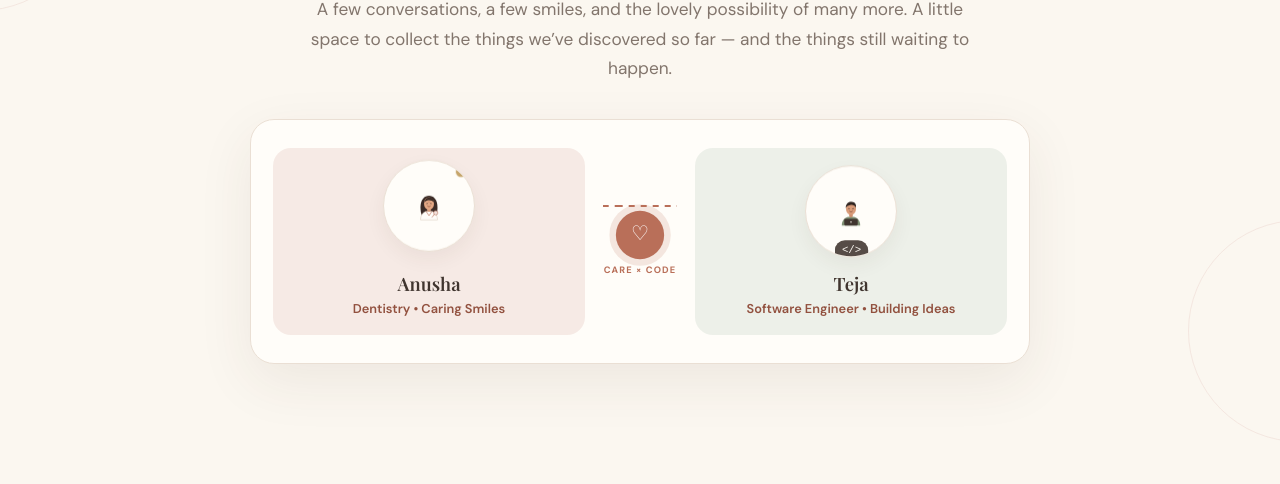
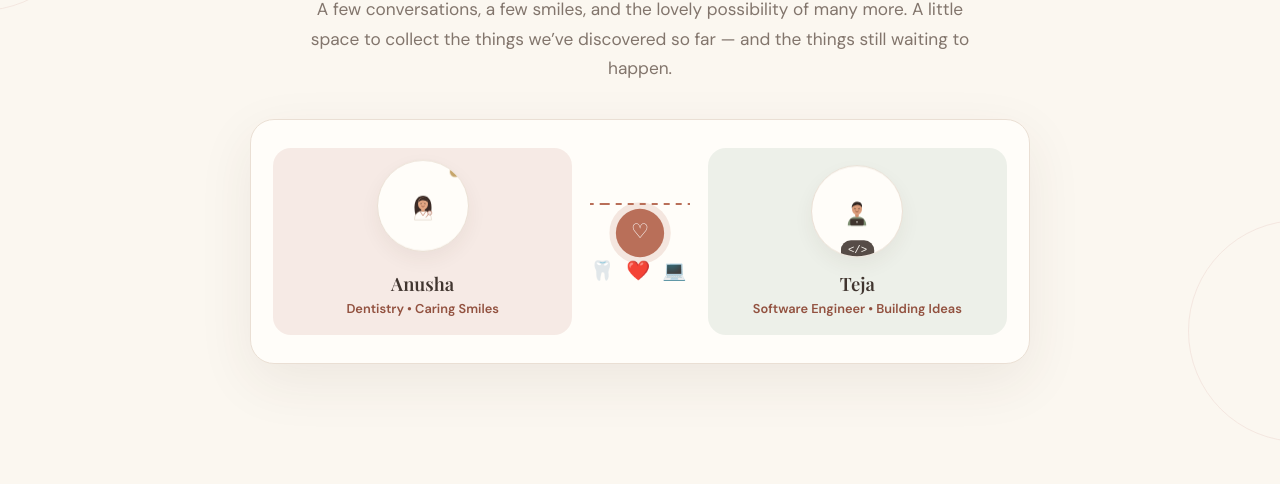
Before and after one commit to SAITEJANALLURI/anushaxteja, a plain HTML site: page index.html in a window 1280 px wide. Shown: the part 316-800 px from the top of the page. Drawn offline with nearby package versions, Linux system fonts and the light colour scheme.

Commit message:
updates the emojis

```diff
--- a/index.html
+++ b/index.html
@@ -65,7 +65,7 @@
         <div class="duo-bridge">
           <div class="bridge-line"></div>
           <div class="bridge-heart">♡</div>
-          <span class="eyebrow" style="font-size:.58rem;letter-spacing:.12em" data-i18n="duo.caption">Care × Code</span>
+          <span class="eyebrow bridge-caption" role="img" aria-label="Care, love and code">🦷 ❤️ 💻</span>
         </div>
 
         <div class="duo-node teja-node">
--- a/script.js
+++ b/script.js
@@ -32,7 +32,7 @@ const translations = {
     "duo.caption": "చిరునవ్వుల సంరక్షణ & కోడ్",
 
     "home.eyebrow": "ఇంటర్నెట్‌లో ఒక చిన్న అందమైన చోటు",
-    "home.title": "మా చిన్న కథ.",
+    "home.title": "మా చిన్న కథ",
     "home.lead": "కొన్ని మాటలు, కొన్ని చిరునవ్వులు, ఇంకా ఎన్నో మధుర క్షణాల ఆశ. ఇప్పటివరకు మేము తెలుసుకున్న విషయాలు — మరియు ముందున్న అందమైన ప్రయాణం.",
     "home.sec1.eyebrow": "ఒక కొత్త అధ్యాయం",
     "home.sec1.title": "చిన్న చిన్న క్షణాల్లోనే అనుబంధం పెరుగుతుంది.",
@@ -59,7 +59,7 @@ const translations = {
     "home.card4.p": "కలిసి చూడాలనుకునే భారతదేశంలోని అందమైన ప్రాంతాలు.",
 
     "story.eyebrow": "కుటుంబాలు కలిపిన ఒక అందమైన ఆరంభం",
-    "story.title": "అంతా ఎలా మొదలైంది.",
+    "story.title": "అంతా ఎలా మొదలైంది?",
     "story.lead": "రెండు కుటుంబాలు, దగ్గరగా ఉన్న రెండు ఊర్లు, మరియు ఒక కొత్త అధ్యాయానికి తలుపు తెరిచిన ఒక చిన్న పరిచయం.",
     "story.conn.eyebrow": "మొదటి పరిచయం",
     "story.conn.title": "ఒక ఆత్మీయ పలకరింపు.",
@@ -100,7 +100,7 @@ const translations = {
     "story.end.btn": "మా కుటుంబాలను కలవండి",
 
     "fam.eyebrow": "మా ఆరంభం వెనుక ఉన్న ఆత్మీయులు",
-    "fam.title": "రెండు కుటుంబాలు. ఒకే కథ.",
+    "fam.title": "రెండు కుటుంబాలు ఒకే కథ",
     "fam.lead": "మమ్మల్ని తీర్చిదిద్ది, ప్రోత్సహించి, ఈ కొత్త అధ్యాయానికి మార్గం వేసిన మా కుటుంబ సభ్యులకు చిరు కృతజ్ఞత.",
     "fam.nalluri.eyebrow": "ఒంగోలు నుండి",
     "fam.nalluri.title": "నల్లూరి కుటుంబం",
@@ -140,7 +140,7 @@ const translations = {
     "fam.town.quote": "“ప్రతి కొత్త ఆరంభం వెనుక మమ్మల్ని నడిపించే, ఆశీర్వదించే ఆత్మీయులు ఉంటారు.”",
 
     "things.eyebrow": "చిన్న విషయాలే కథను అందంగా మారుస్తాయి",
-    "things.title": "కొన్ని ఇష్టమైన విషయాలు.",
+    "things.title": "కొన్ని ఇష్టమైన విషయాలు",
     "things.lead": "ఒకరినొకరు తెలుసుకోవడం అంటే చిన్న చిన్న ఇష్టాలను తెలుసుకోవడమే — ముఖ్యంగా రుచికరమైన వాటిని!",
     "things.anim.title": "కలిసి వంట చేయడం & రుచులు పంచుకోవడం",
     "things.anim.sweet": "మోతీచూర్ & చాక్లెట్",
@@ -165,7 +165,7 @@ const translations = {
     "things.menu.sub": "చాలా బాగుంది కదూ?",
 
     "places.eyebrow": "ప్రయాణాల కలలు",
-    "places.title": "ఎక్కడికైనా, ఏదో ఒకరోజు.",
+    "places.title": "ఎక్కడికైనా, ఏదో ఒకరోజు",
     "places.lead": "ఒక చిన్న ట్రావెల్ విష్‌లిస్ట్ — అందమైన దారులు, స్థానిక రుచులు మరియు హడావిడి లేకుండా గడిపే సమయం.",
     "places.p1.t": "కేరళ",
     "places.p1.p": "బ్యాక్ వాటర్స్, కొండ ప్రాంతాలు, ప్రశాంతమైన ఉదయాలు మరియు పచ్చదనం.",
@@ -184,7 +184,7 @@ const translations = {
     "places.end.p": "దారిలో వినే పాటలు, స్నాక్ స్టాప్‌లు, సరదా ఫోటోలు మరియు ఇంటికి తెచ్చుకునే జ్ఞాపకాలే అసలైన ఆనందం.",
 
     "dreams.eyebrow": "ఒక చిన్న ఆలోచన",
-    "dreams.title": "రుచితో కూడిన ఒక సైడ్-హస్ల్.",
+    "dreams.title": "రుచితో కూడిన ఒక సైడ్-హస్ల్",
     "dreams.lead": "రెండు ఆలోచనాత్మక మనసులు, వేర్వేరు నైపుణ్యాలు, మరియు ఒక సరదా ఆలోచన: ఆహారంపై ఉన్న ఇష్టాన్ని మా సొంత వెంచర్‌గా మార్చడం.",
     "biz.board.title": "బిజినెస్ ప్లానింగ్ బోర్డ్ • ఫుడ్ వెంచర్",
     "biz.board.status": "ప్రణాళిక సిద్ధమవుతోంది...",
@@ -216,7 +216,7 @@ const translations = {
     "dreams.panel.4": "4. నచ్చిన వాటిని మరింత మెరుగుపరచడం.",
 
     "note.eyebrow": "మీ ఆలోచనల కోసం ఒక చిన్న చోటు",
-    "note.title": "ఇక మీ వంతు, అనూష.",
+    "note.title": "ఇక మీ వంతు, అనూష",
     "note.lead": "సరదాగా కొన్ని ప్రశ్నలు. సరైన సమాధానాలు అంటూ ఏమీ లేవు — ఒకరినొకరు మరింత తెలుసుకోవడానికి ఒక చిన్న అవకాశం మాత్రమే.",
     "form.q1": "మనం కలిసి వెళ్లడానికి భారతదేశంలో ఒక ప్రదేశాన్ని ఎంచుకోమంటే, ఎక్కడికి వెళ్దాం?",
     "form.q1.ph": "మీ మనసులో ఉన్న ప్రదేశం…",
--- a/styles.css
+++ b/styles.css
@@ -368,3 +368,14 @@ html[lang="te"] h1,html[lang="te"] h2,html[lang="te"] h3{line-height:1.4}
 @media(max-width:760px){
   html[lang="te"] body,html[lang="te"] .lead,html[lang="te"] .muted{line-height:1.8}
 }
+
+
+/* Care ♡ Code emoji caption: same look at every breakpoint */
+.duo-bridge .bridge-caption{
+  font-size:1.2rem;letter-spacing:.18em;line-height:1;white-space:nowrap;
+  text-transform:none;font-weight:400;
+}
+@media(max-width:480px){
+  .duo-bridge{gap:12px;min-height:56px}
+  .bridge-line{width:38px}
+}
```
Also changed, not shown: our-story.html (+1 -1 lines).
